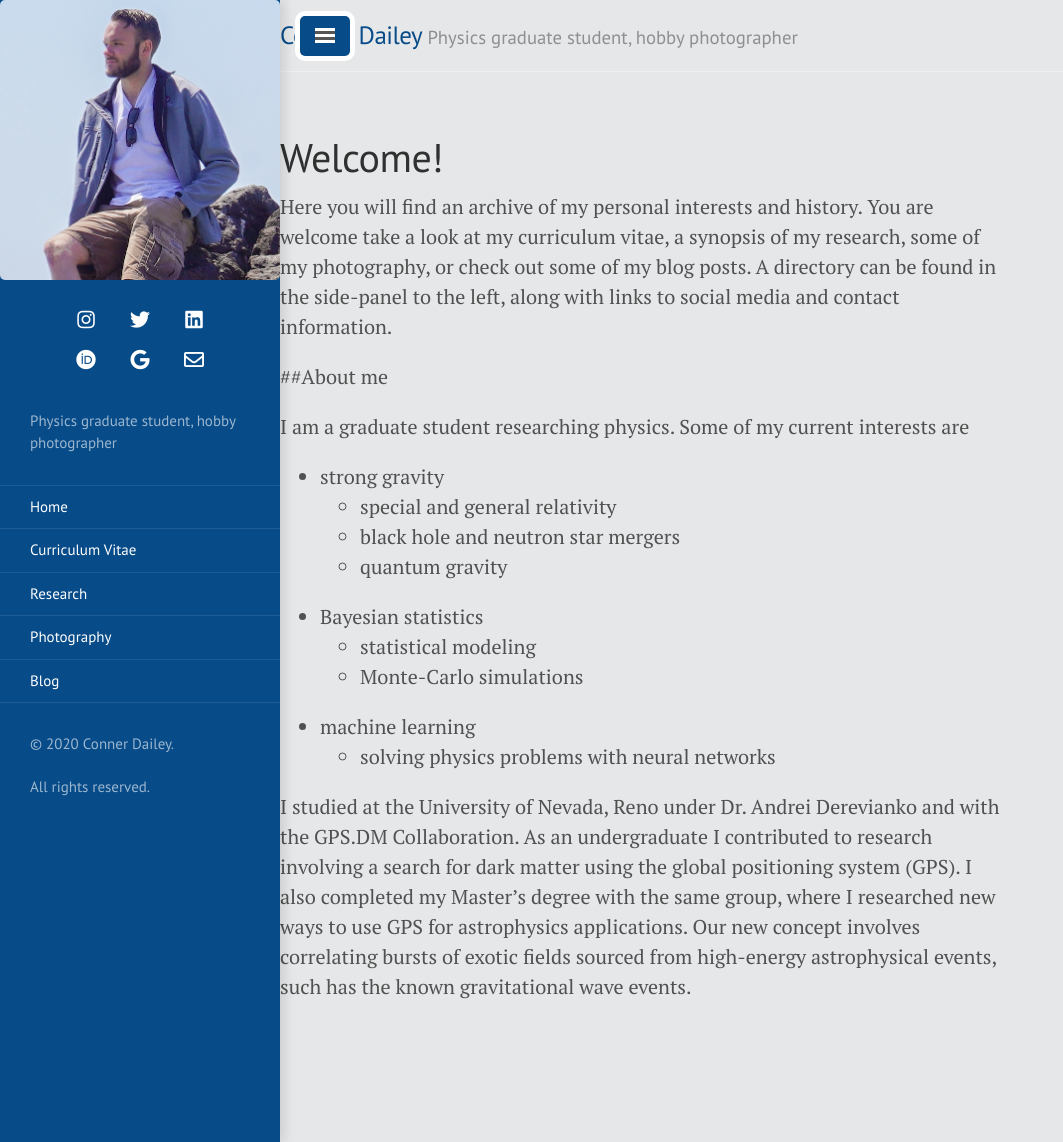
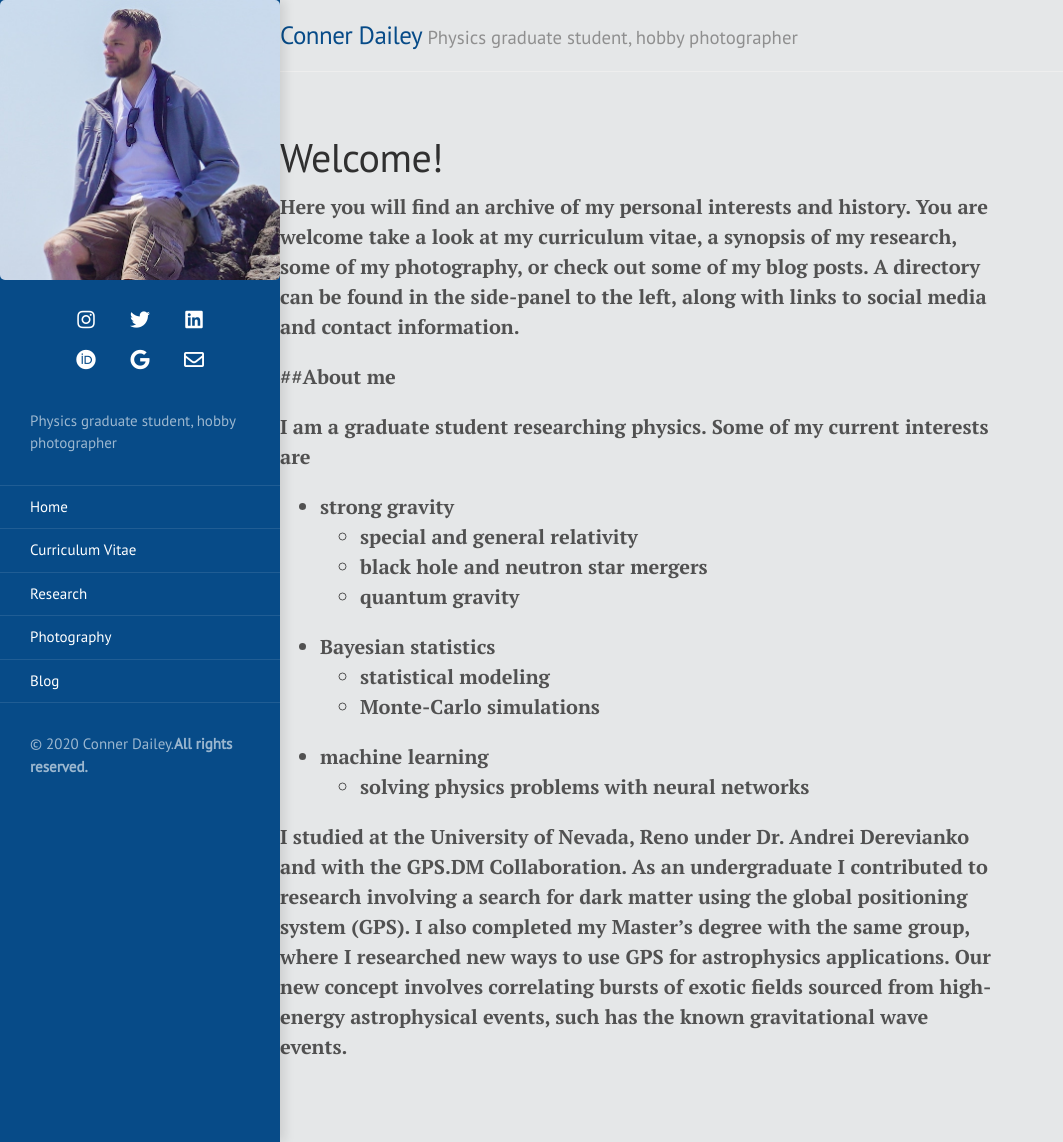
Before and after one commit to TakeTwiceDailey/TakeTwiceDailey.github.io, a Jekyll site: the page built from index.md, in a window 1280 px wide and 1142 px high. Shown: the whole window, without its empty margins (0-1063 px from the left). Built offline with Jekyll 4.4.1, drawn with Linux system fonts in a browser that asks for light colours; nearby versions of some CDN libraries.

```diff
--- a/_includes/sidebar.html
+++ b/_includes/sidebar.html
@@ -113,7 +113,6 @@
   </nav>
 
   <div class="sidebar-item">
-    <p>&copy; {{ site.time | date: '%Y' }} Conner Dailey.</p>
-    <p>All rights reserved.</p>
+    <p>&copy; {{ site.time | date: '%Y' }} Conner Dailey.<b>All rights reserved.</p>
   </div>
 </div>
```
